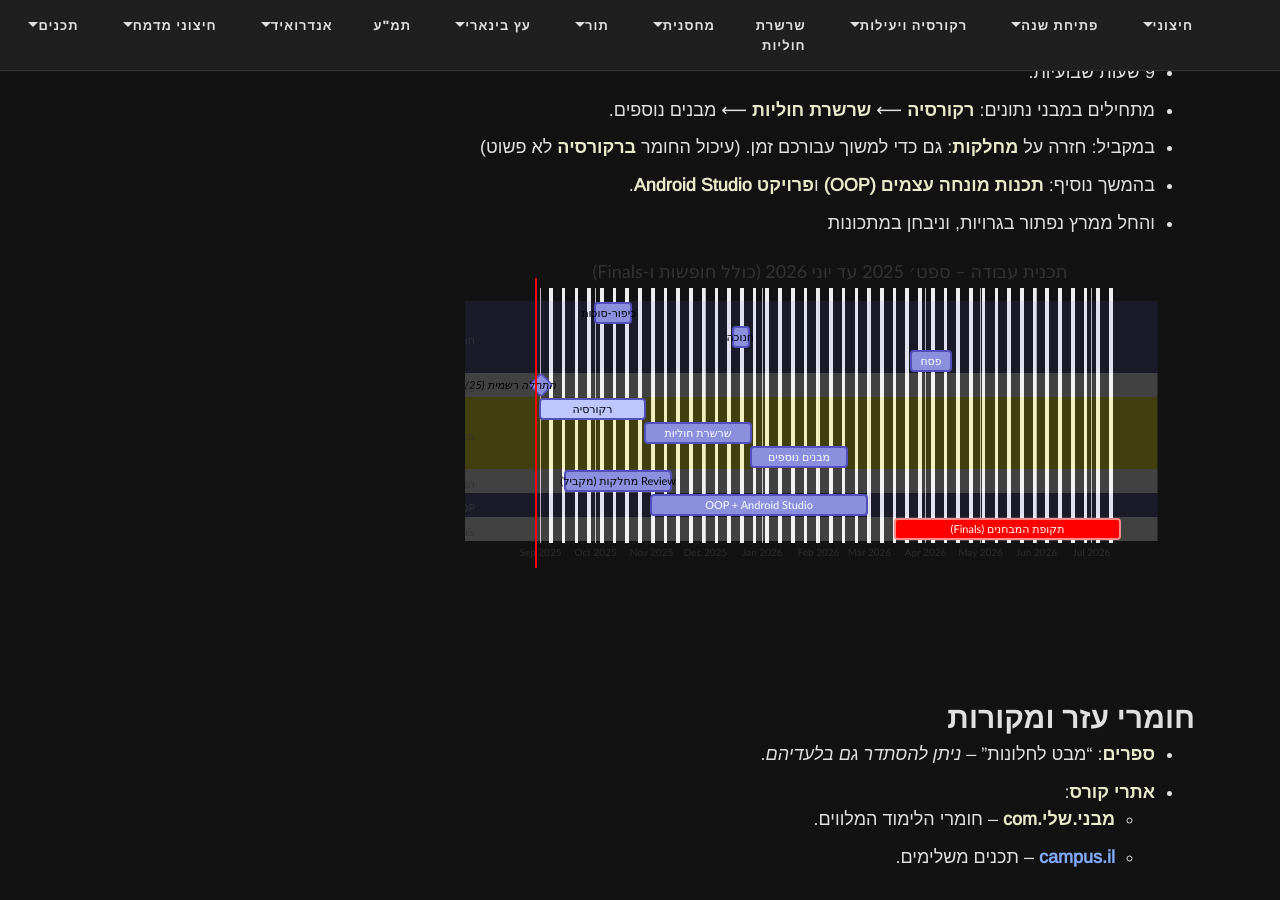
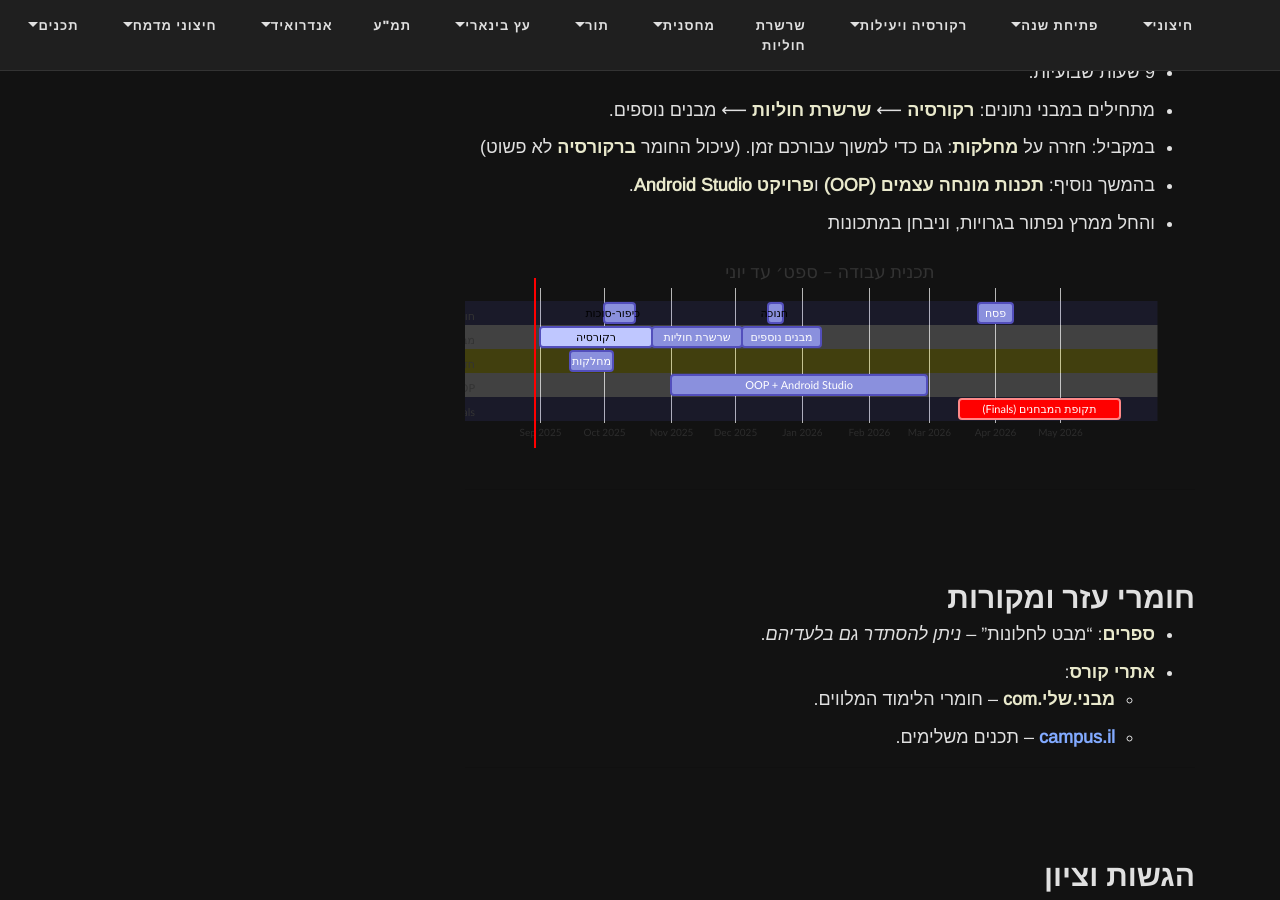
Before and after one commit to 3strategy/BeautifulMivney, a Jekyll site: the page built from mivney/0minhalot/0YearOpening.md, in a window 1280 px wide and 900 px high, scrolled down 707 px. Built offline with Jekyll 4.4.1, drawn with Linux system fonts in a browser that asks for light colours; comment, search, counter and statistics services are not loaded.

Commit message:
תיקון mermaid

```diff
--- a/mivney/0minhalot/0YearOpening.md
+++ b/mivney/0minhalot/0YearOpening.md
@@ -24,11 +24,14 @@ _מטרת המפגש_: להגדיר ציפיות, להציג דרישות עבו
 <!-- תמונה מוצעת: דיאגרמה פשוטה של התקדמות השנה (ציר זמן) -->
 
 <div class="mermaid">
+---
+displayMode: compact
+---
 gantt
-title תכנית עבודה – ספט׳ 2025 עד יוני 2026 (כולל חופשות ו-Finals)
+title תכנית עבודה – ספט׳ עד יוני
 dateFormat YYYY-MM-DD
 axisFormat %b %Y
-excludes weekends
+
 
 
 %% -----------------------------
@@ -40,18 +43,14 @@ section חופשות למידה
 פסח :holiday3, 2026-03-24, 16d
 
 
-%% -----------------------------
-%% פתיחת שנה
-%% -----------------------------
-section פתיחת שנה
-התחלה רשמית (1/9/25) :milestone, kickoff, 2025-09-01, 1d
+
 
 
 %% -----------------------------
 %% מסלול מבני נתונים (DS Core)
 %% -----------------------------
-section מבני נתונים (DS Core)
-רקורסיה :active, recursion, 2025-09-01, 42d
+section מבני נתונים
+רקורסיה :active, recursion, 2025-09-01, 52d
 שרשרת חוליות :ll, after recursion, 42d
 מבנים נוספים :more, after ll, 37d
 
@@ -59,8 +58,8 @@ section מבני נתונים (DS Core)
 %% -----------------------------
 %% חזרה על מחלקות – במקביל, החל שבועיים אחרי ההתחלה
 %% -----------------------------
-section חזרה על מחלקות (במקביל)
-Review מחלקות (מקביל) :classes, 2025-09-15, 42d
+section חזרה על מחלקות
+מחלקות :classes, 2025-09-15, 20d
 
 
 %% -----------------------------
```
Also changed, not shown: other parts of mivney/0minhalot/0YearOpening.md (+1 -1 lines).
